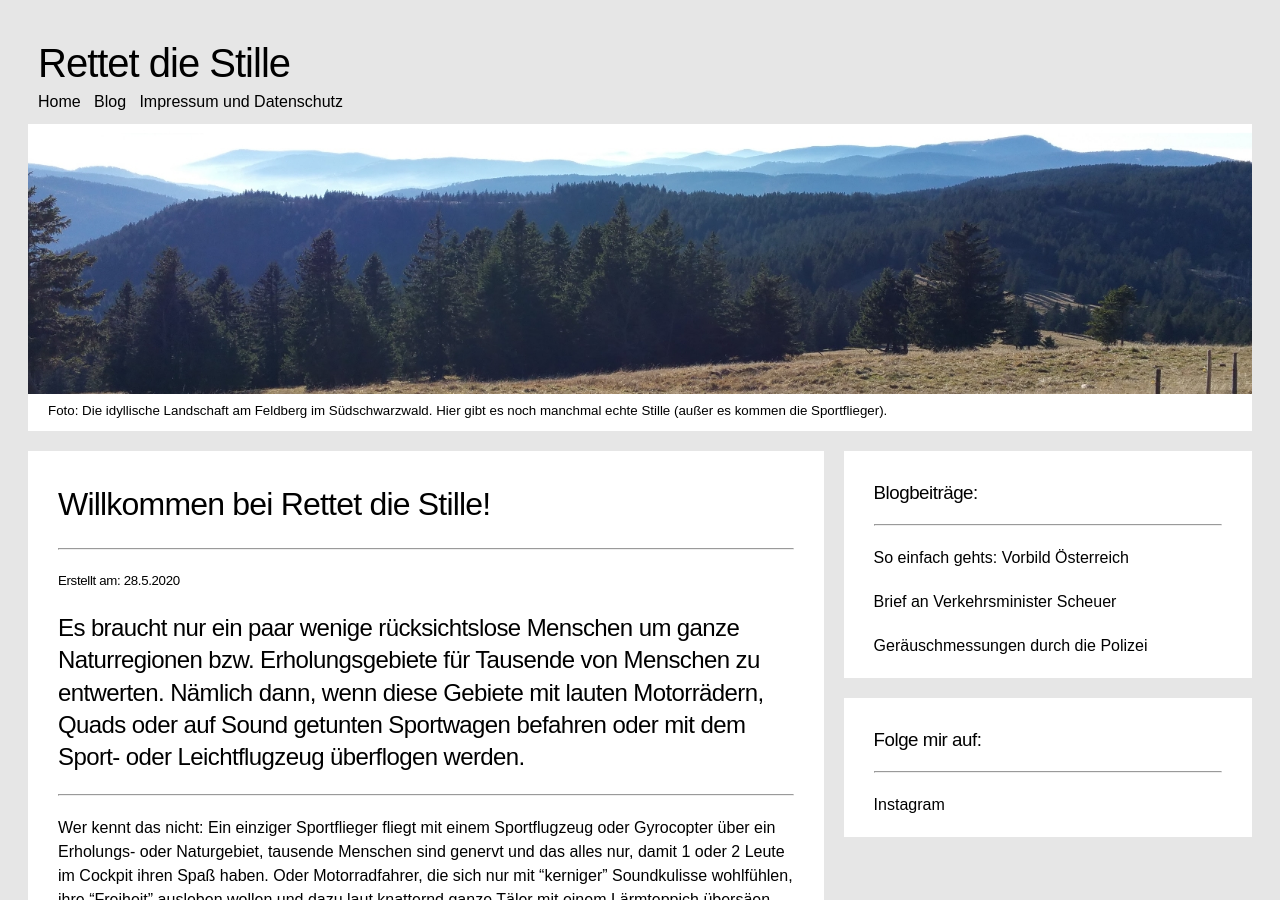
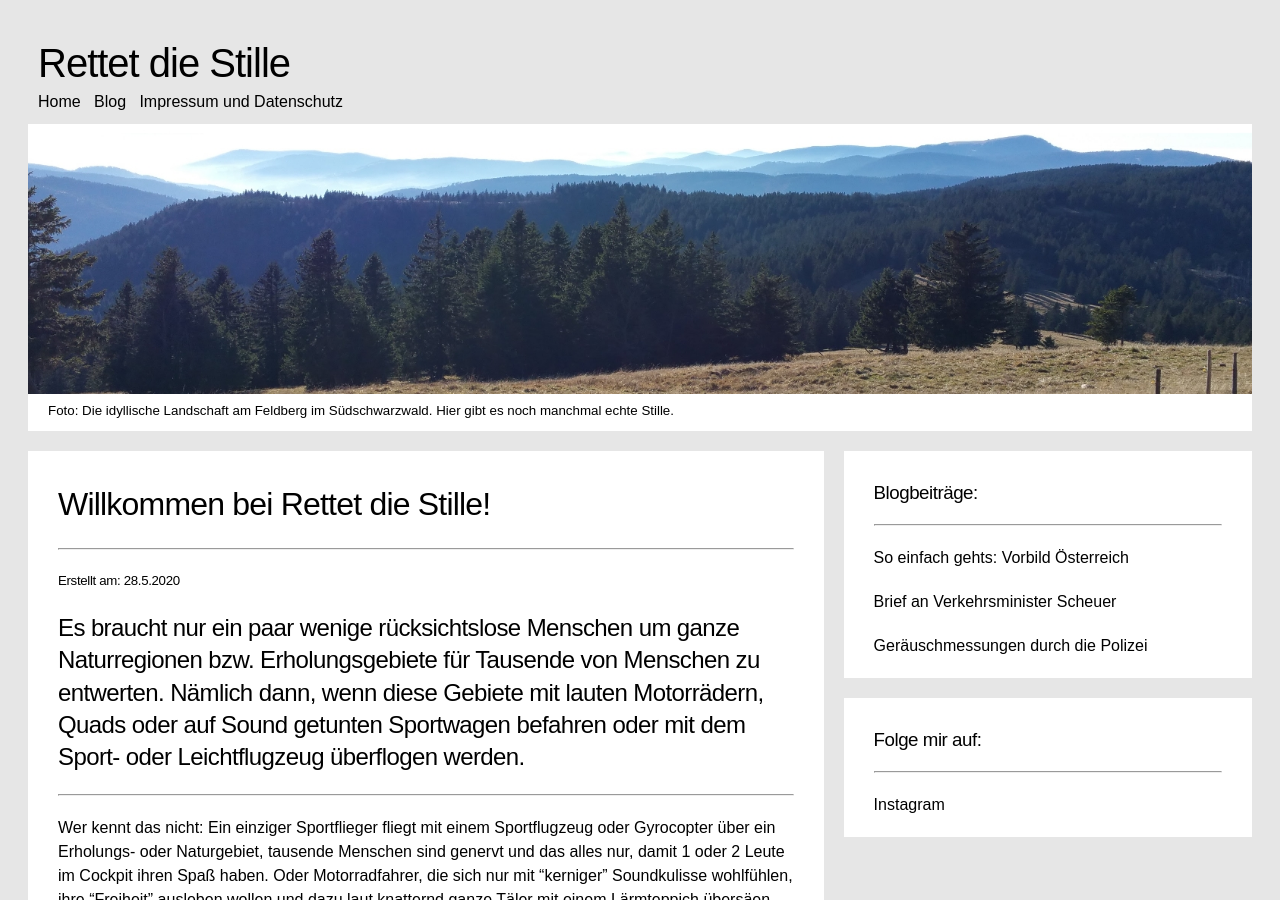
Before and after one commit to rettet-die-stille/rettet-die-stille.github.io, a Jekyll site: the page built from index.md, in a window 1280 px wide and 900 px high. Built offline with Jekyll 4.4.1, drawn with Linux system fonts in a browser that asks for light colours; our own code applies the rules of GitHub Pages for plain Markdown files.

Commit message:
Update defaultmodern.html

```diff
--- a/_layouts/defaultmodern.html
+++ b/_layouts/defaultmodern.html
@@ -92,7 +92,7 @@ layout: default
     <div class="header2">
           <img src="/assets/images/schwarzwald4.jpg" alt="Die idyllische Landschaft" title="" />
           <div class="navsub">
-            <sub>Foto: Die idyllische Landschaft am Feldberg im Südschwarzwald. Hier gibt es noch manchmal echte Stille (außer es kommen die Sportflieger).</sub>
+            <sub>Foto: Die idyllische Landschaft am Feldberg im Südschwarzwald. Hier gibt es noch manchmal echte Stille.</sub>
           </div>
     </div>
     <div class="row">
```
